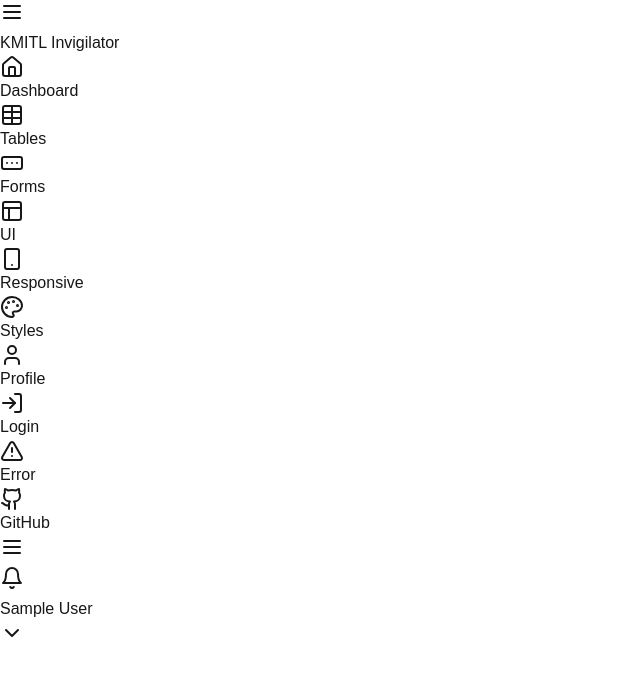
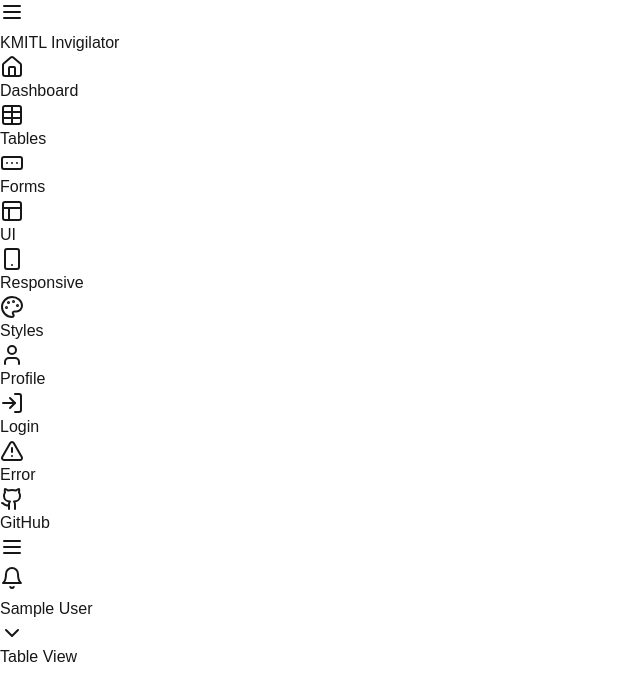
Before and after one commit to Watthachai/kmitl-exam-invigilator, a Next.js app: page /dashboard/admin/tables in a window 1280 px wide. Shown: the top 700 px of the page, without its empty margins (0-640 px from the left). Built offline with nearby package versions, Linux system fonts and the light colour scheme; no server answers; sample sign-in values are in the browser's storage.

Commit message:
<Feat>: Linked with all relation(testing) failed

```diff
--- a/src/app/dashboard/admin/components/pages/table-view.tsx
+++ b/src/app/dashboard/admin/components/pages/table-view.tsx
@@ -1,4 +1,8 @@
 
 export default function TableView() {
-
+  return (
+    <div>
+      <h1>Table View</h1>
+    </div>
+  )
 }
```
